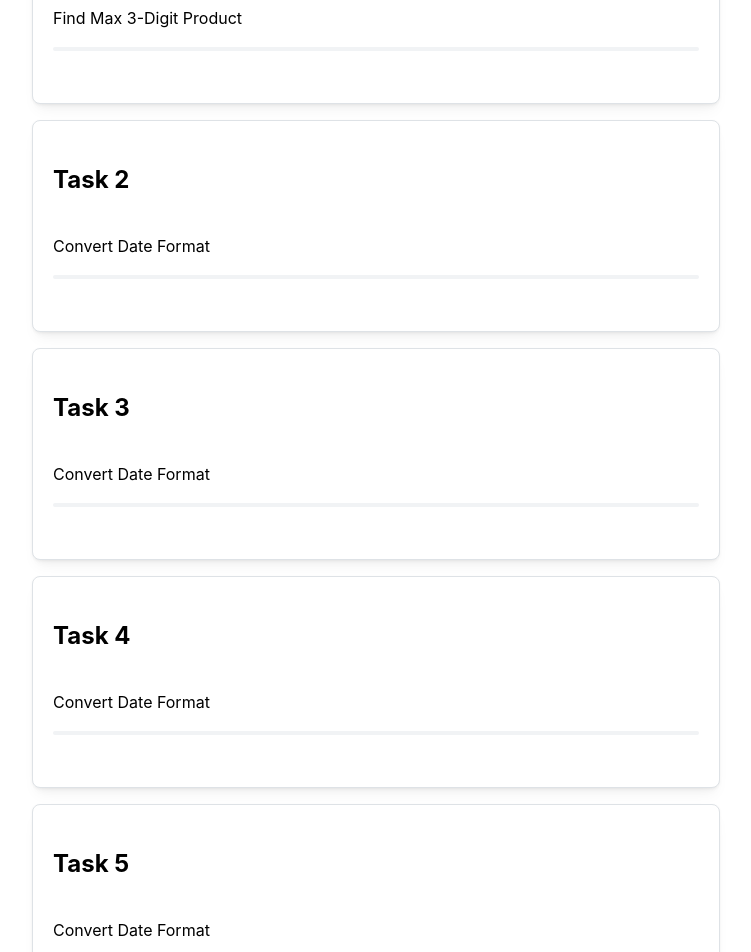
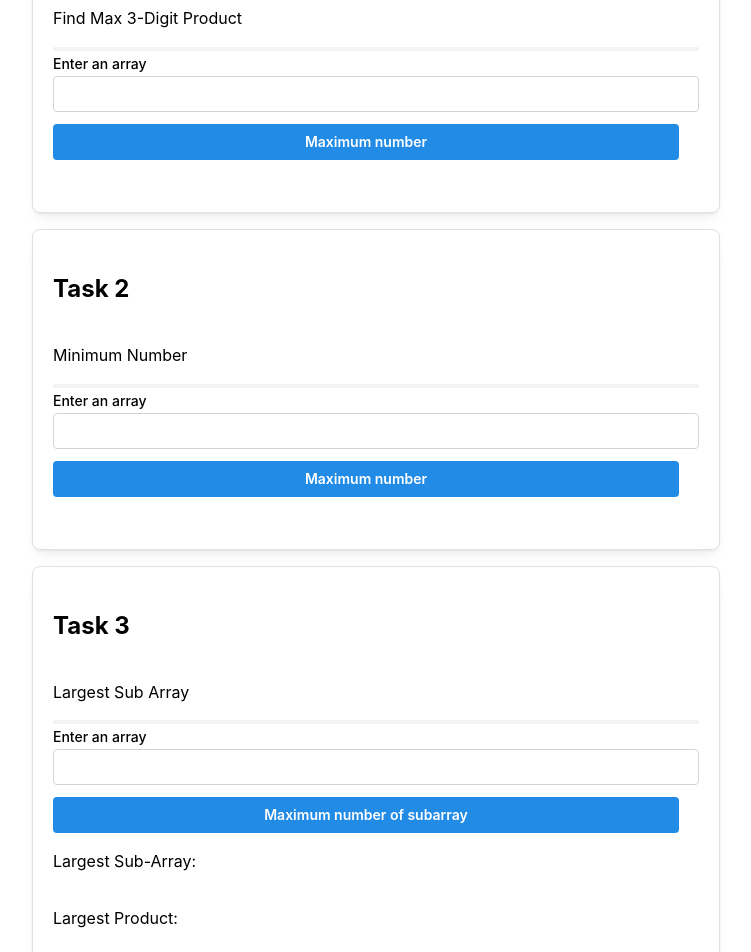
Before and after one commit to IlyesTirech/snake-charmers, a React (Create React App) app: page /week3 in a window 1280 px wide. Shown: the part 200-1152 px from the top of the page, without its empty margins (264-1015 px from the left). Built offline with nearby package versions, Linux system fonts and the light colour scheme.

Commit message:
Finished Week3

```diff
--- a/src/pages/WeekThree.tsx
+++ b/src/pages/WeekThree.tsx
@@ -1,19 +1,101 @@
 import React, { useState } from 'react';
-import { Container, Grid, Card, Code } from '@mantine/core';
+import { Container, Grid, Card, Code, TextInput, Button } from '@mantine/core';
 
 const WeekThree: React.FC = () => {
   // Task 1
-  const [task1Result, setTask1Result] = useState<string>('');
-  const [task2Result, setTask2Result] = useState<string>('');
-  const [task3Result, setTask3Result] = useState<string>('');
+  const [task1Result, setTask1Result] = useState<number>();
+  const [task2Result, setTask2Result] = useState<number>();
+  const [task3Result, setTask3Result] = useState<number>();
+  const [task3ResultSubArr, setTask3ResultSubArr] = useState<number[]>([]);
   const [task4Result, setTask4Result] = useState<string>('');
   const [task5Result, setTask5Result] = useState<string>('');
+
+  // Task 2
+  const [maximumArray, setMaximumArray] = useState<number[]>([])
+  const [minimumArray, setMinimumArray] = useState<number[]>([])
+  const [twoDArray, setTwoDArray] = useState<string>('')
+
+  const maximumProduct = () => {
+    // Sort the array in ascending order
+    maximumArray.sort((a:any, b:any) => a - b);
+
+    // Calculate the product of the three largest numbers
+    const n = maximumArray.length;
+    const option1 = maximumArray[n - 1] * maximumArray[n - 2] * maximumArray[n - 3];
+
+    // Calculate the product of the two smallest numbers (which could be negative) and the largest number
+    const option2 = maximumArray[0] * maximumArray[1] * maximumArray[n - 1];
+
+    // Return the maximum of the two options
+    setTask1Result(Math.max(option1, option2))
+    console.log(Math.max(option1, option2));
+
+    return Math.max(option1, option2);
+  }
+
+  const minimumProduct = () => {
+    // Sort the array in ascending order
+
+    minimumArray.sort((a: any, b: any) => a - b);
+
+    // Calculate the product of the three smallest numbers
+    const n = minimumArray.length;
+    const option1 = minimumArray[0] * minimumArray[1] * minimumArray[2];
+
+    // Calculate the product of the two largest negative numbers and the smallest non-negative number
+    const option2 = minimumArray[0] * minimumArray[1] * minimumArray[n - 1];
+
+    // Return the minimum of the two options
+    setTask2Result(Math.min(option1, option2));
+    return Math.min(option1, option2);
+  };
+
+  const handleChangeTask1 = (e:any) => {
+    const inputArray = e.target.value.slice(1, -1).split(',').map(Number);
+    setMaximumArray(inputArray);
+    console.log({maximumArray});
+  };
+
+  const handleChangeTask2 = (e:any) => {
+    const inputArray = e.target.value.slice(1, -1).split(',').map(Number);
+    setMinimumArray(inputArray);
+    console.log({minimumArray});
+  };
+
+  const handleChangeTask3 =  () => {
+    let arr = JSON.parse(twoDArray);
+    console.log(arr);
+
+    let largestSubArray: number[] =  [];
+    let largestProduct = -Infinity;
+    let output = arr.map((sub_arr: number[]) => {
+      console.log(sub_arr);
+      let product = sub_arr.reduce((acc, num) => acc * num, 1);
+
+  // Check if the current sub-array has a larger product than the previously found largest product
+  if (product > largestProduct) {
+    largestProduct = product;
+    largestSubArray = sub_arr.slice(); // Make a copy of the current sub-array
+  }
+  console.log("Product of the Largest Sub-Array:", largestProduct);
+  console.log("The largest sub array:", largestSubArray);
+
+  setTask3Result(largestProduct)
+  setTask3ResultSubArr(largestSubArray)
+    });
+
+  };
+
 
   const t1Code = '';
   const t2Code = '';
   const t3Code = '';
   const t4Code = '';
   const t5Code = '';
+
+  console.log({twoDArray})
+  console.log({task3ResultSubArr});
+
 
   return (
     <Container size="sm">
@@ -25,26 +107,60 @@ const WeekThree: React.FC = () => {
             <h2>Task 1</h2>
             <p>Find Max 3-Digit Product</p>
             <Code>{t1Code}</Code>
-
+            <TextInput
+                label="Enter an array"
+                id="b"
+                onChange={handleChangeTask1}
+              />
+            <Button
+                onClick={
+                 maximumProduct
+                }
+                mt="sm"
+                mr="lg">
+                Maximum number
+              </Button>
             <p className="mt-3">{task1Result}</p>
           </Card>
         </Grid.Col>
         <Grid.Col span={12}>
           <Card shadow="sm" padding="lg" radius="md" withBorder>
             <h2>Task 2</h2>
-            <p>Convert Date Format</p>
+            <p>Minimum Number</p>
             <Code>{t2Code}</Code>
-
+            <TextInput
+                label="Enter an array"
+                id="b"
+                onChange={handleChangeTask2}
+              />
+            <Button
+                onClick={
+                  minimumProduct
+                }
+                mt="sm"
+                mr="lg">
+                Maximum number
+              </Button>
             <p className="mt-3">{task2Result}</p>
           </Card>
         </Grid.Col>
         <Grid.Col span={12}>
           <Card shadow="sm" padding="lg" radius="md" withBorder>
             <h2>Task 3</h2>
-            <p>Convert Date Format</p>
+            <p>Largest Sub Array</p>
             <Code>{t3Code}</Code>
-
-            <p className="mt-3">{task3Result}</p>
+            <TextInput
+                label="Enter an array"
+                onChange={(e:any) => setTwoDArray(e.target.value)}
+              />
+            <Button
+              onClick={handleChangeTask3}
+                mt="sm"
+                mr="lg">
+                Maximum number of subarray
+              </Button>
+              <p className="mt-3">Largest Sub-Array: {task3ResultSubArr.join(', ')}</p>
+            <p className="mt-3">Largest Product: {task3Result}</p>
           </Card>
         </Grid.Col>
         <Grid.Col span={12}>
```
